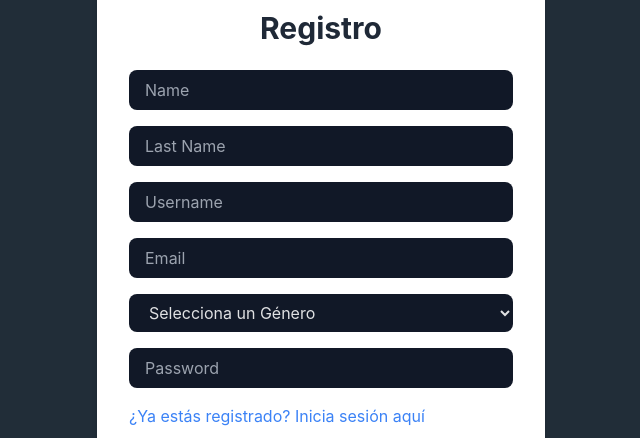
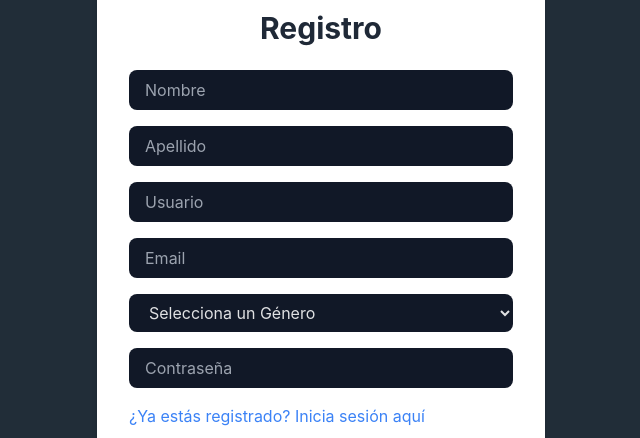
Before and after one commit to spawn22/proyect-veterinario, a React (Vite) app in the folder front/: page /register in a window 1280 px wide. Shown: the part 153-591 px from the top of the page, without its empty margins (319-959 px from the left). Built offline with nearby package versions, Linux system fonts and the light colour scheme.

Commit message:
change eng to esp

```diff
--- a/front/src/pages/Login/Login.jsx
+++ b/front/src/pages/Login/Login.jsx
@@ -92,7 +92,7 @@ function Login() {
           <Input
             type="password"
             name="password"
-            placeholder="Password"
+            placeholder="Contraseña"
             className="w-full px-4 py-2 bg-gray-900 rounded-lg focus:outline-none focus:ring-2 focus:ring-blue-500 "
             onChange={handleInputChange}
           />
--- a/front/src/pages/Register/Register.jsx
+++ b/front/src/pages/Register/Register.jsx
@@ -123,7 +123,7 @@ function Register() {
           <Input
             type="text"
             name="name"
-            placeholder="Name"
+            placeholder="Nombre"
             className={`w-full px-4 py-2 bg-gray-900 rounded-lg focus:outline-none focus:ring-2 focus:ring-blue-500 ${
               errors.name ? "border-red-500" : ""
             }`}
@@ -134,7 +134,7 @@ function Register() {
           <Input
             type="text"
             name="lastName"
-            placeholder="Last Name"
+            placeholder="Apellido"
             className="w-full px-4 py-2 bg-gray-900 rounded-lg focus:outline-none focus:ring-2 focus:ring-blue-500"
             onChange={handleInputChange}
           />
@@ -143,7 +143,7 @@ function Register() {
           <Input
             type="text"
             name="username"
-            placeholder="Username"
+            placeholder="Usuario"
             className="w-full px-4 py-2 bg-gray-900 rounded-lg focus:outline-none focus:ring-2 focus:ring-blue-500"
             onChange={handleInputChange}
           />
@@ -173,7 +173,7 @@ function Register() {
           <Input
             type="password"
             name="password"
-            placeholder="Password"
+            placeholder="Contraseña"
             className="w-full px-4 py-2 bg-gray-900 rounded-lg focus:outline-none focus:ring-2 focus:ring-blue-500"
             onChange={handleInputChange}
           />
```
